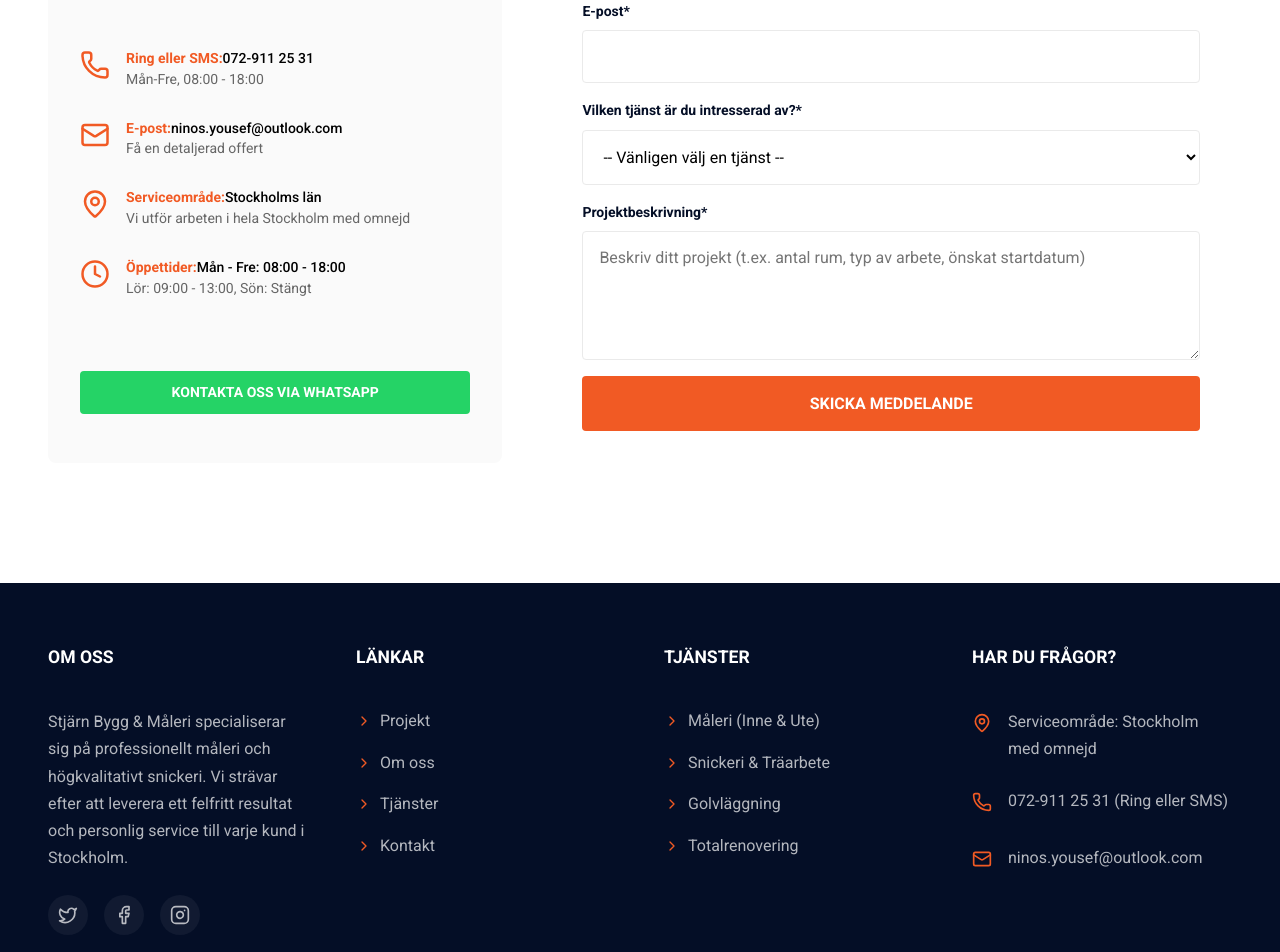
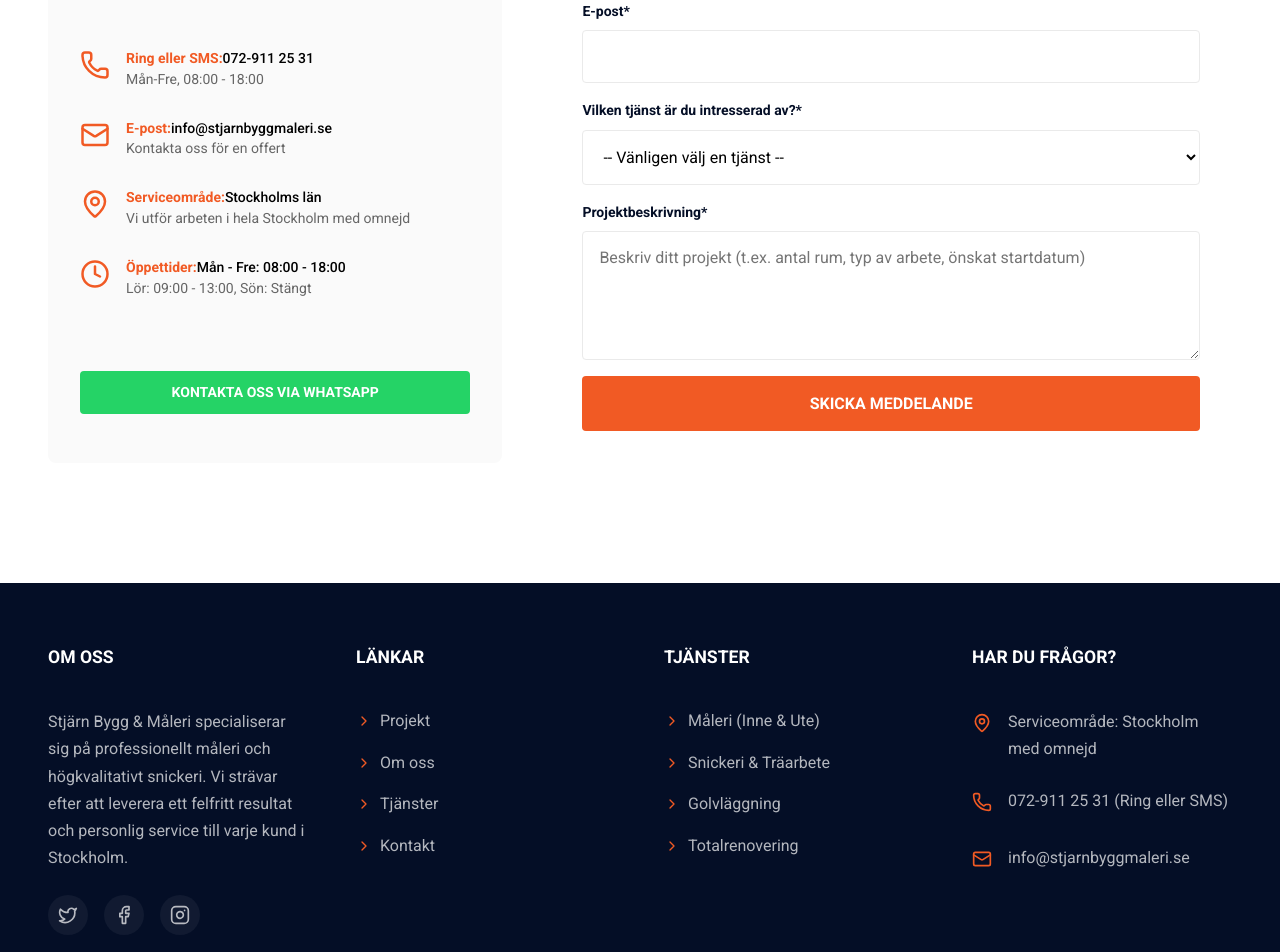
Before and after one commit to Rezan92/MNB, a React (Vite) app in the folder client/: page /contact in a window 1280 px wide. Shown: the part 960-1912 px from the top of the page. Built offline with nearby package versions, Linux system fonts and the light colour scheme.

Commit message:
feat: update business email address in Footer and ContactDetails

```diff
--- a/client/src/components/common/contactDetails/ContactDetails.tsx
+++ b/client/src/components/common/contactDetails/ContactDetails.tsx
@@ -26,8 +26,8 @@ export const ContactDetails: React.FC = () => {
 				<ContactInfoBlock
 					icon={Mail}
 					bold='E-post:'
-					title='ninos.yousef@outlook.com'
-					subtitle='Få en detaljerad offert'
+					title='info@stjarnbyggmaleri.se'
+					subtitle='Kontakta oss för en offert'
 				/>
 				<ContactInfoBlock
 					icon={MapPin}
--- a/client/src/components/common/footer/Footer.tsx
+++ b/client/src/components/common/footer/Footer.tsx
@@ -136,7 +136,7 @@ export const Footer: React.FC = () => {
 						/>
 						<ContactItem
 							icon={<Mail size={20} />}
-							text='ninos.yousef@outlook.com'
+							text='info@stjarnbyggmaleri.se'
 						/>
 					</div>
 				</div>
```
